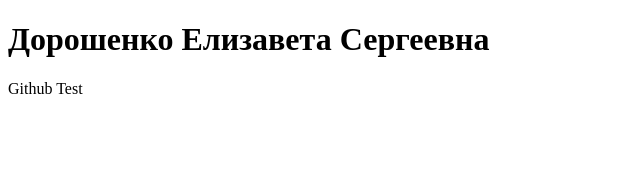
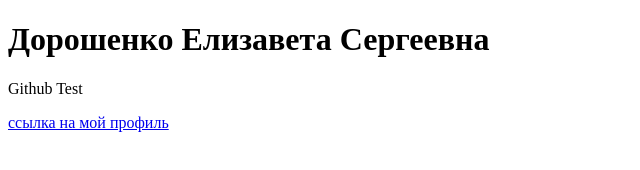
Before and after one commit to Lisa-Doroshenko/myLab, a plain HTML site: page index.html in a window 1280 px wide. Shown: the whole page, without its empty margins (0-640 px from the left). Drawn offline with Linux system fonts and the light colour scheme.

Commit message:
Добавление ссылки на профиль.
Добавлен код на мой профиль в Цифровом университете АлтГУ.

```diff
--- a/index.html
+++ b/index.html
@@ -6,5 +6,6 @@
   <body>
    <h1>Дорошенко Елизавета Сергеевна</h1>
    <p>Github Test</p>
+    <a href="https://portal.edu.asu.ru/user/profile.php?id=34180">ссылка на мой профиль</a>
   </body>
 </html>
```
